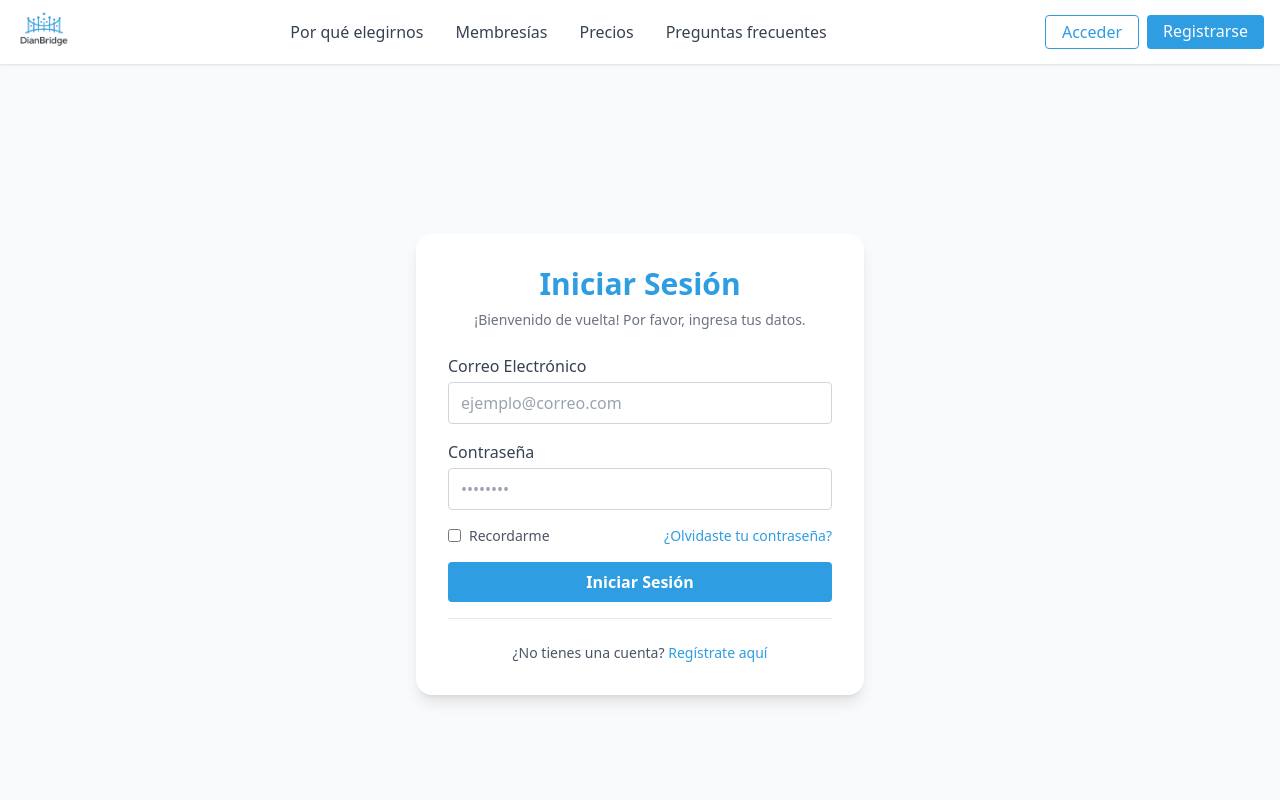
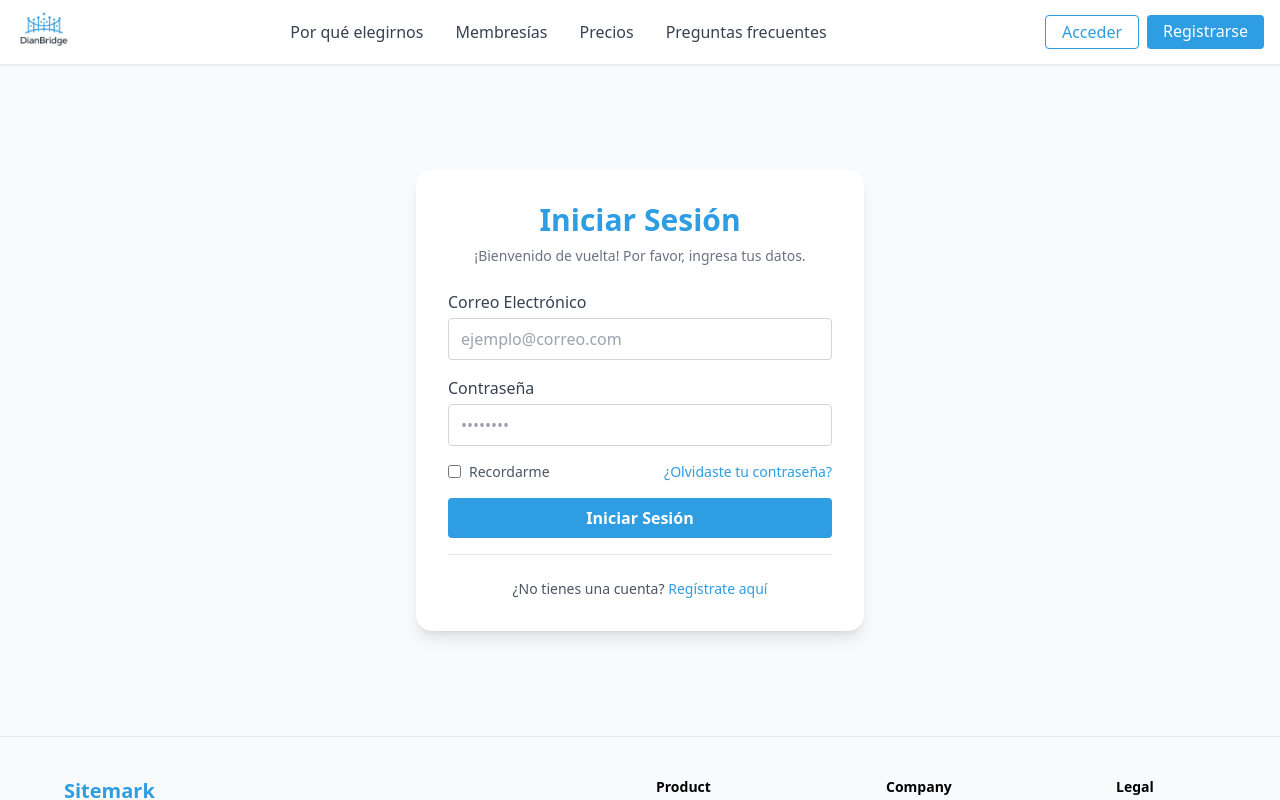
Before and after one commit to santiruab1/app-dianbridge, a React (Vite) app: page /signin in a window 1280 px wide. Shown: the top 800 px of the page. Built offline with nearby package versions, Linux system fonts and the light colour scheme.

Commit message:
fix: adjust SignIn component height for better layout on smaller screens

```diff
--- a/src/components/SignIn.jsx
+++ b/src/components/SignIn.jsx
@@ -1,5 +1,4 @@
 import React, { useState } from "react";
-import { FaGoogle, FaFacebook } from "react-icons/fa";
 import ForgotPassword from "./ForgotPassword";
 import { Link } from "react-router-dom";
 
@@ -34,9 +33,8 @@
       alert("¡Inicio de sesión exitoso!");
     }
   };
-
   return (
-    <div className="min-h-screen flex items-center justify-center bg-gray-50 py-8 px-4">
+    <div className="min-h-[calc(100vh-8rem)] flex items-center justify-center bg-gray-50 py-8 px-4">
       <div className="w-full max-w-md bg-white rounded-2xl shadow-lg p-8 flex flex-col gap-6">
         <div className="flex flex-col items-center gap-2">
           <div className="text-3xl font-bold text-primary">Iniciar Sesión</div>
```
